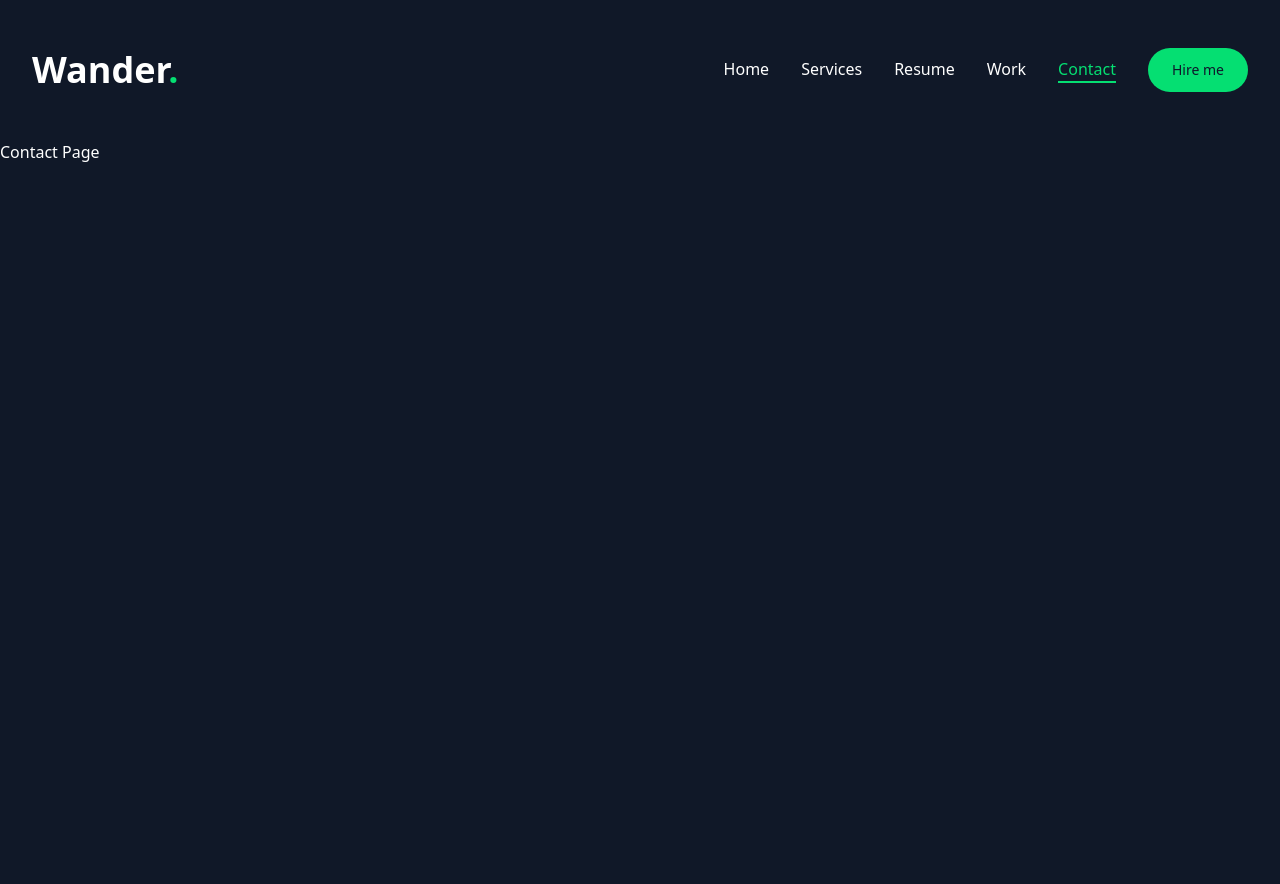
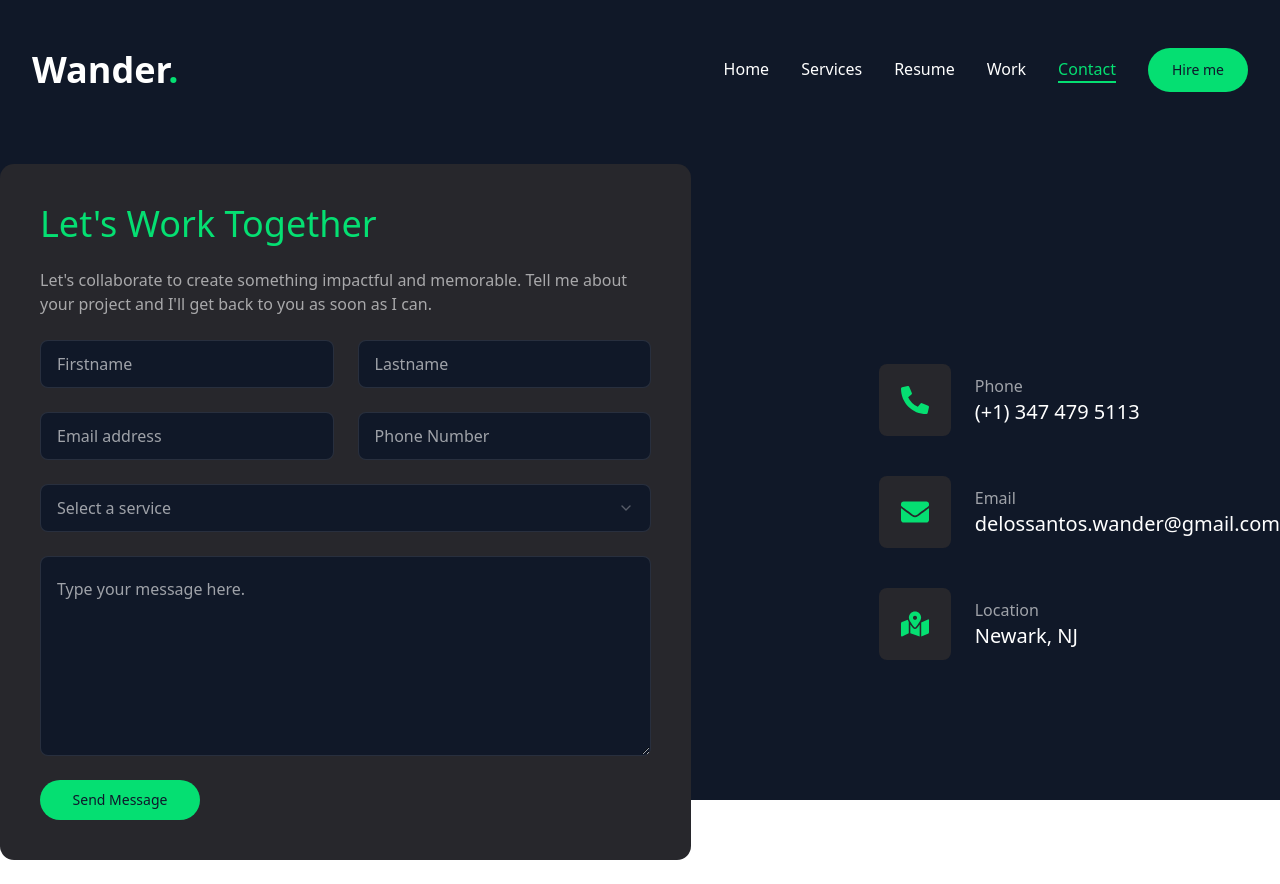
Before and after one commit to wander-dls/portfolio2.0, a Next.js app: page /contact in a window 1280 px wide. Before the commit the page ends 800 px from the top, so only its background shows below. Built offline with nearby package versions, Linux system fonts and the light colour scheme.

Commit message:
frontend finished, still need backend for form

```diff
--- a/app/contact/page.jsx
+++ b/app/contact/page.jsx
@@ -1,6 +1,78 @@
+"use client"
+
+import { Button } from "@/components/ui/button"
+import { Input } from "@/components/ui/input"
+import { Textarea } from "@/components/ui/textarea"
+import { Select, SelectContent, SelectGroup, SelectItem, SelectLabel, SelectTrigger, SelectValue } from "@/components/ui/select"
+import { info } from "@/constants"
+import { motion as m } from "framer-motion"
+
 const Contact = () => {
   return (
-    <div>Contact Page</div>
+    <>
+      <m.section initial={{ opacity: 0}}
+        animate={{ opacity: 1, transition: {delay: 2.4, duration: 0.4, ease: "easeIn"} }}
+        className="py-6">
+          <div className="container mx-auto">
+            <div className="flex flex-col gap-[30px] xl:flex-row">
+              {/* form */}
+              <div className="xl:w-[54%] order-2 xl:order-none">
+                <form className="flex flex-col gap-6 p-10 bg-[#27272c] rounded-xl">
+                  <h3 className="text-4xl text-green-400">Let's Work Together</h3>
+                  <p className="text-white/60">Let's collaborate to create something impactful and memorable.
+                  Tell me about your project and I'll get back to you as soon as I can.
+                  </p>
+                  {/* input */}
+                  <div className="grid grid-cols-1 md:grid-cols-2 gap-6">
+                    <Input type="firstname" placeholder="Firstname" />
+                    <Input type="lastname" placeholder="Lastname" />
+                    <Input type="email" placeholder="Email address" />
+                    <Input type="phone" placeholder="Phone Number" />
+                  </div>
+                  {/* select */}
+                  <Select>
+                    <SelectTrigger className="w-full">
+                      <SelectValue placeholder="Select a service" />
+                    </SelectTrigger>
+                    <SelectContent>
+                      <SelectGroup>
+                        <SelectLabel>Select a Services</SelectLabel>
+                        <SelectItem value="uiux">UI/UX Design</SelectItem>
+                        <SelectItem value="webdev">Web Development</SelectItem>
+                        <SelectItem value="frontend">Frontend Development</SelectItem>
+                        <SelectItem value="graphic">Graphic Design</SelectItem>
+                      </SelectGroup>
+                    </SelectContent>
+                  </Select>
+                  {/* textarea */}
+                  <Textarea placeholder="Type your message here." className="h-[200px]" />
+                  {/* button */}
+                  <Button size="md" className="max-w-40 h-10">Send Message</Button>
+                </form>
+              </div>
+              {/* info */}
+              <div className="flex flex-1 items-center xl:justify-end order-1 xl:order-none mb-8 xl:mb-0">
+                <ul className="flex flex-col gap-10">
+                  {info.map((item, index) => {
+                    return (
+                      <li key={index} className="flex items-center gap-6">
+                        <div className="w-[52px] h-[52px] xl:w-[72px] xl:h-[72px] flex items-center justify-center rounded-md text-green-400 bg-[#27272c]">
+                          <div className="text-[28px]">{item.icon}</div>
+                        </div>
+                        <div className="flex-1">
+                          <p className="text-white/60">{item.title}</p>
+                          <h3 className="text-xl">{item.description}</h3>
+
+                        </div>
+                      </li>
+                    )
+                  })}
+                </ul>
+              </div>
+            </div>
+          </div>
+      </m.section>
+    </>
   )
 }
 export default Contact
--- a/app/layout.jsx
+++ b/app/layout.jsx
@@ -23,12 +23,13 @@ export default function RootLayout({ children }) {
   return (
     <html lang="en">
       <body  className={jetBrainsMono.variable} >
+
         <Header />
-        {/* <StairTransition /> */}
-        {/* <PageTransition>
+        <StairTransition />
+        <PageTransition>
+        {children}
+        </PageTransition>
 
-        </PageTransition> */}
-       {children}
       </body>
     </html>
   );
--- a/components/Header.jsx
+++ b/components/Header.jsx
@@ -16,15 +16,15 @@ const Header = () => {
 
                 </Link>
                 {/* desktop navbar */}
-                <div className="hidden xl:flex items-center gap-8 z-40">
+                <div className="hidden xl:flex items-center gap-8">
                     <Navbar />
                     <Link href="/contact">
-                        <Button variant="default"  className="z-50">
+                        <Button variant="default">
                             Hire me
                         </Button>
                     </Link>
                 </div>
-                <div className="xl:hidden z-41">
+                <div className="xl:hidden">
                     <MobileNav />
                 </div>
             </div>
--- a/components/Navbar.jsx
+++ b/components/Navbar.jsx
@@ -10,7 +10,7 @@ const Navbar = () => {
 
   return (
     <>
-        <nav className="flex gap-8 z-40">
+        <nav className="flex gap-8">
             {NavLinks.map((link, index) => {
                 return <Link href={link.path} key={index} className={`${link.path === pathname && "text-green-400 border-b-2 border-green-400"} capitalize font-medium hover:text-green-400 transition-all`}>{link.name}</Link>
             })}
--- a/components/PageTransition.jsx
+++ b/components/PageTransition.jsx
@@ -9,7 +9,7 @@ const PageTransition = ({ children }) => {
     <>
         <AnimatePresence>
             <div key={pathname}>
-                <m.div initial={{opacity: 1}} animate={{ opacity: 0, transition: {delay: 1, duration: 0.4, ease:"easeInOut"}}} className="h-screen w-screen fixed bg-gray-900 top-0 z-10"/>
+                <m.div initial={{opacity: 1}} animate={{ opacity: 0, transition: {delay: 1, duration: 0.4, ease:"easeInOut"}}} className="h-screen w-screen fixed bg-gray-900 top-0 -z-10"/>
                     {children}
 
             </div>
--- a/components/StairTransition.jsx
+++ b/components/StairTransition.jsx
@@ -9,7 +9,7 @@ const StairTransition = () => {
     <>
         <AnimatePresence mode="wait">
             <div key={pathname}>
-                <div className="h-screen w-screen fixed top-0 left-0 right-0 flex"><Stairs /></div>
+                <div className="h-screen w-screen fixed top-0 left-0 right-0 flex -z-20"><Stairs /></div>
             </div>
         </AnimatePresence>
     </>
--- a/components/ui/button.jsx
+++ b/components/ui/button.jsx
@@ -10,7 +10,7 @@ const buttonVariants = cva(
     variants: {
       variant: {
         default:
-          "bg-green-400 text-primary hover:bg-green-400-hover md:bg-green-400",
+          "bg-green-400 text-primary hover:bg-green-600 md:bg-green-400",
         destructive:
           "bg-primary",
         primary:
--- a/components/ui/input.jsx
+++ b/components/ui/input.jsx
@@ -12,9 +12,7 @@ function Input({
       type={type}
       data-slot="input"
       className={cn(
-        "file:text-foreground placeholder:text-muted-foreground selection:bg-primary selection:text-primary-foreground dark:bg-input/30 border-input flex h-9 w-full min-w-0 rounded-md border bg-transparent px-3 py-1 text-base shadow-xs transition-[color,box-shadow] outline-none file:inline-flex file:h-7 file:border-0 file:bg-transparent file:text-sm file:font-medium disabled:pointer-events-none disabled:cursor-not-allowed disabled:opacity-50 md:text-sm",
-        "focus-visible:border-ring focus-visible:ring-ring/50 focus-visible:ring-[3px]",
-        "aria-invalid:ring-destructive/20 dark:aria-invalid:ring-destructive/40 aria-invalid:border-destructive",
+        "flex h-[48px] rounded-md border border-white/10 focus:border-green-400 font-light bg-gray-900 px-4 py-5 text-base placeholder:text-white/60 outline-none ",
         className
       )}
       {...props} />
--- a/components/ui/select.jsx
+++ b/components/ui/select.jsx
@@ -35,7 +35,7 @@ function SelectTrigger({
       data-slot="select-trigger"
       data-size={size}
       className={cn(
-        "border-input data-[placeholder]:text-muted-foreground [&_svg:not([class*='text-'])]:text-muted-foreground focus-visible:border-ring focus-visible:ring-ring/50 aria-invalid:ring-destructive/20 dark:aria-invalid:ring-destructive/40 aria-invalid:border-destructive dark:bg-input/30 dark:hover:bg-input/50 flex w-fit items-center justify-between gap-2 rounded-md border bg-transparent px-3 py-2 text-sm whitespace-nowrap shadow-xs transition-[color,box-shadow] outline-none focus-visible:ring-[3px] disabled:cursor-not-allowed disabled:opacity-50 data-[size=default]:h-9 data-[size=sm]:h-8 *:data-[slot=select-value]:line-clamp-1 *:data-[slot=select-value]:flex *:data-[slot=select-value]:items-center *:data-[slot=select-value]:gap-2 [&_svg]:pointer-events-none [&_svg]:shrink-0 [&_svg:not([class*='size-'])]:size-4",
+        "flex h-[48px] items-center justify-between rounded-md border border-white/10 bg-gray-900 px-4 py-5 text-base text-white/60 placeholder:text-white/10 outline-none focus:border-green-400",
         className
       )}
       {...props}>
@@ -58,7 +58,7 @@ function SelectContent({
       <SelectPrimitive.Content
         data-slot="select-content"
         className={cn(
-          "bg-popover text-popover-foreground data-[state=open]:animate-in data-[state=closed]:animate-out data-[state=closed]:fade-out-0 data-[state=open]:fade-in-0 data-[state=closed]:zoom-out-95 data-[state=open]:zoom-in-95 data-[side=bottom]:slide-in-from-top-2 data-[side=left]:slide-in-from-right-2 data-[side=right]:slide-in-from-left-2 data-[side=top]:slide-in-from-bottom-2 relative z-50 max-h-(--radix-select-content-available-height) min-w-[8rem] origin-(--radix-select-content-transform-origin) overflow-x-hidden overflow-y-auto rounded-md border shadow-md",
+          "text-white border-white/10 data-[state=open]:animate-in data-[state=closed]:animate-out data-[state=closed]:fade-out-0 data-[state=open]:fade-in-0 data-[state=closed]:zoom-out-95 data-[state=open]:zoom-in-95 data-[side=bottom]:slide-in-from-top-2 data-[side=left]:slide-in-from-right-2 data-[side=right]:slide-in-from-left-2 data-[side=top]:slide-in-from-bottom-2 relative z-50 max-h-(--radix-select-content-available-height) min-w-[8rem] origin-(--radix-select-content-transform-origin) overflow-x-hidden overflow-y-auto rounded-md border shadow-md bg-gray-900",
           position === "popper" &&
             "data-[side=bottom]:translate-y-1 data-[side=left]:-translate-x-1 data-[side=right]:translate-x-1 data-[side=top]:-translate-y-1",
           className
@@ -98,7 +98,7 @@ function SelectItem({
     <SelectPrimitive.Item
       data-slot="select-item"
       className={cn(
-        "focus:bg-accent focus:text-accent-foreground [&_svg:not([class*='text-'])]:text-muted-foreground relative flex w-full cursor-default items-center gap-2 rounded-sm py-1.5 pr-8 pl-2 text-sm outline-hidden select-none data-[disabled]:pointer-events-none data-[disabled]:opacity-50 [&_svg]:pointer-events-none [&_svg]:shrink-0 [&_svg:not([class*='size-'])]:size-4 *:[span]:last:flex *:[span]:last:items-center *:[span]:last:gap-2",
+        "focus:bg-green-400 focus:text-gray-900 [&_svg:not([class*='text-'])]:text-muted-foreground relative flex w-full cursor-default items-center gap-2 rounded-sm py-1.5 pr-8 pl-2 text-sm outline-hidden select-none data-[disabled]:pointer-events-none data-[disabled]:opacity-50 [&_svg]:pointer-events-none [&_svg]:shrink-0 [&_svg:not([class*='size-'])]:size-4 *:[span]:last:flex *:[span]:last:items-center *:[span]:last:gap-2",
         className
       )}
       {...props}>
--- a/components/ui/textarea.jsx
+++ b/components/ui/textarea.jsx
@@ -10,7 +10,7 @@ function Textarea({
     <textarea
       data-slot="textarea"
       className={cn(
-        "border-input placeholder:text-muted-foreground focus-visible:border-ring focus-visible:ring-ring/50 aria-invalid:ring-destructive/20 dark:aria-invalid:ring-destructive/40 aria-invalid:border-destructive dark:bg-input/30 flex field-sizing-content min-h-16 w-full rounded-md border bg-transparent px-3 py-2 text-base shadow-xs transition-[color,box-shadow] outline-none focus-visible:ring-[3px] disabled:cursor-not-allowed disabled:opacity-50 md:text-sm",
+        "flex min-h-[80px] w-full rounded-md border border-white/10 bg-gray-900 px-4 py-5 text-base placeholder:text-white/60 focus-visible:outline-none focus-visible:ring-1 focus-visible:ring-green-400 focus-visible:ring-offset-0 disabled:cursor-not-allowed disabled:opacity-50",
         className
       )}
       {...props} />
--- a/constants/index.js
+++ b/constants/index.js
@@ -1,6 +1,7 @@
 import {FaGithub, FaLinkedinIn} from "react-icons/fa"
 import { FaHtml5, FaCss3, FaJs, FaReact, FaFigma, FaNodeJs } from "react-icons/fa"
 import { SiTailwindcss, SiNextdotjs } from "react-icons/si"
+import { FaPhoneAlt, FaEnvelope, FaMapMarkedAlt } from "react-icons/fa"
 
 export const NavLinks = [
     {
@@ -227,3 +228,22 @@ export const work = [
         github: ""
     },
 ]
+
+export const info = [
+    {
+        icon: <FaPhoneAlt />,
+        title: "Phone",
+        description: "(+1) 347 479 5113",
+        href: "tel:+13474795113"
+    },
+    {
+        icon: <FaEnvelope />,
+        title: "Email",
+        description: "delossantos.wander@gmail.com",
+    },
+    {
+        icon: <FaMapMarkedAlt />,
+        title: "Location",
+        description: "Newark, NJ",
+    },
+]
```
